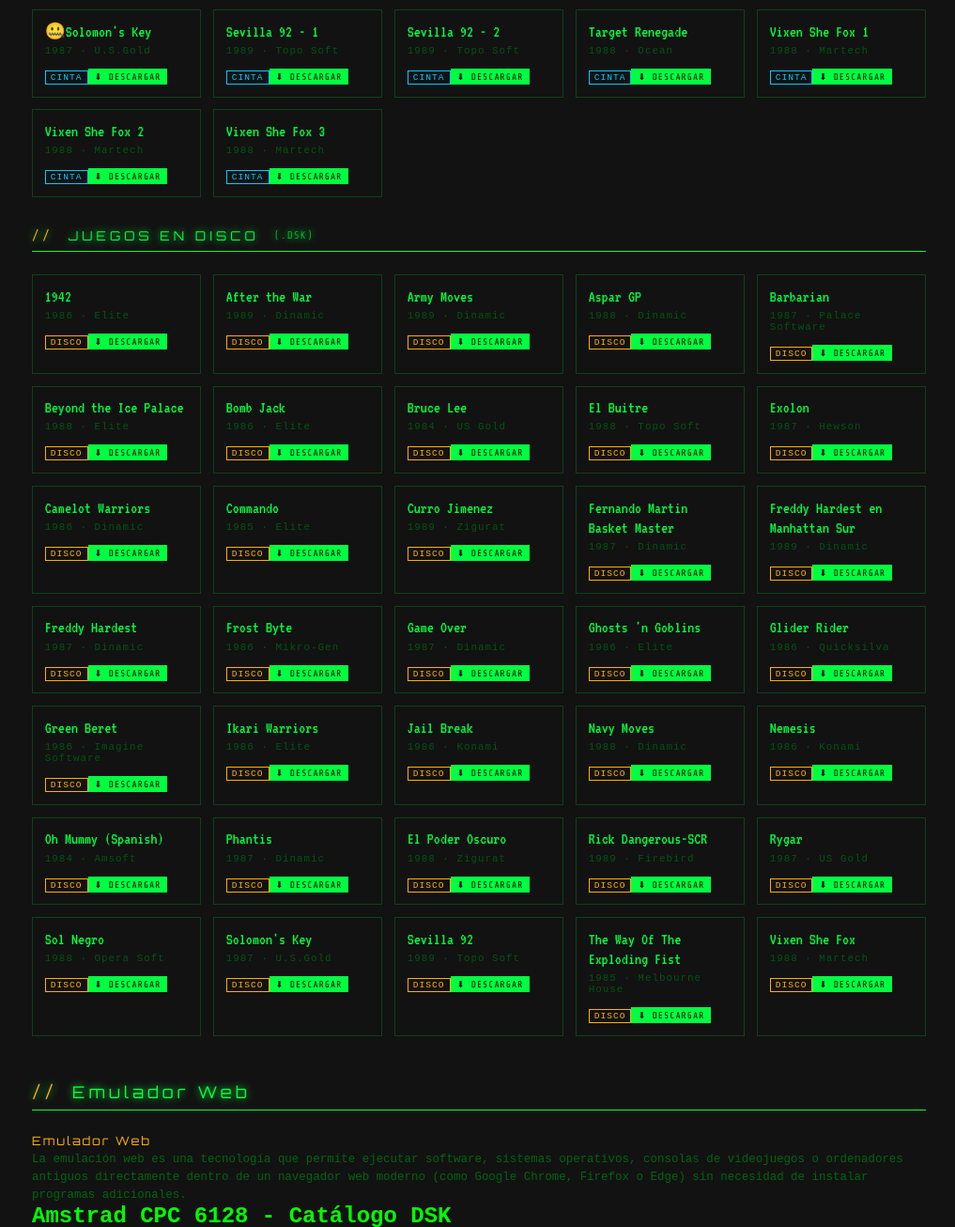
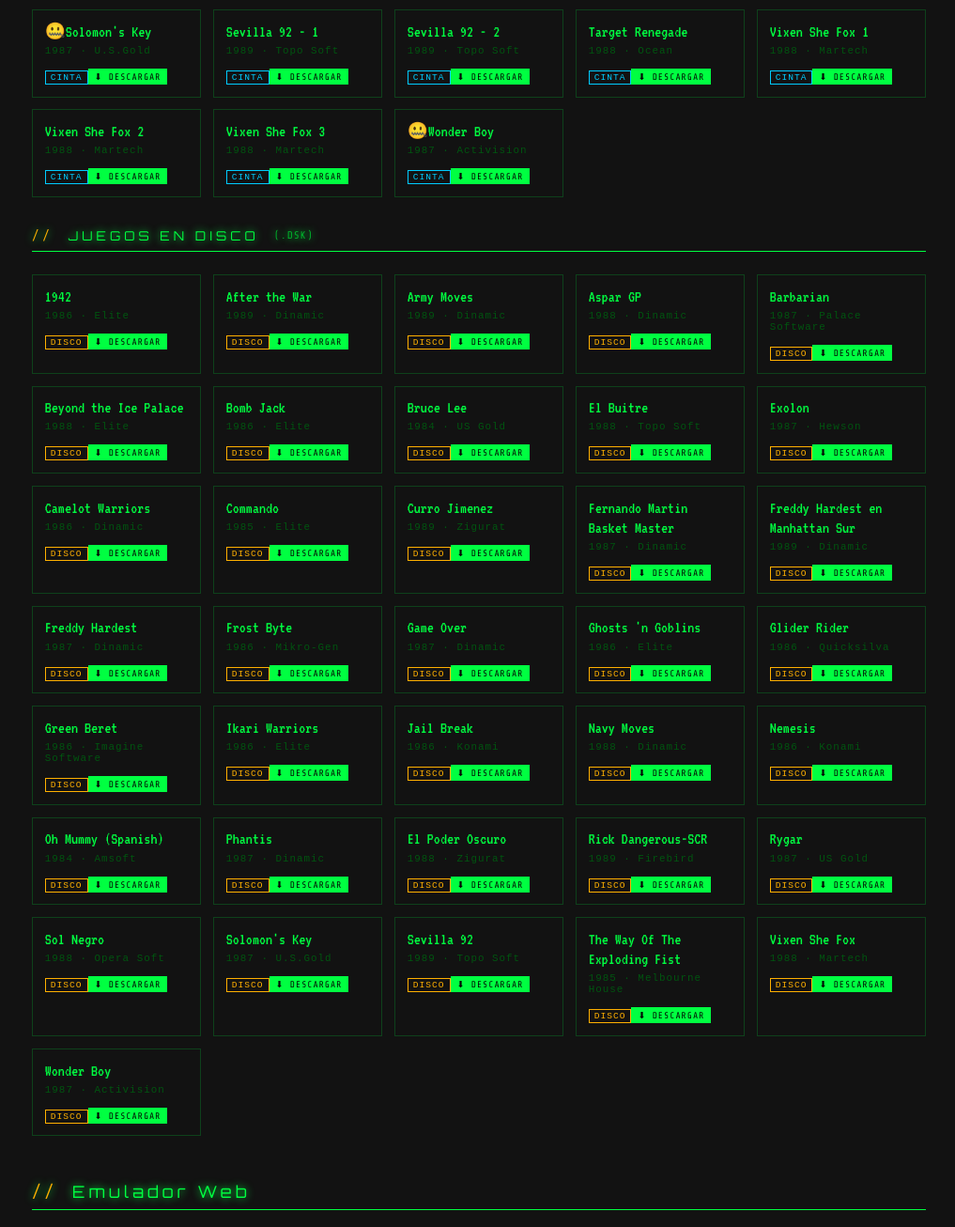
Before and after one commit to nomar2/amstrad, a plain HTML site: page index.html in a window 1280 px wide. Shown: the part 3847-5153 px from the top of the page at 94% size, without its empty margins (130-1147 px from the left). Drawn offline with nearby package versions, Linux system fonts and the light colour scheme.

Commit message:
Add files via upload

```diff
--- a/index.html
+++ b/index.html
@@ -511,6 +511,7 @@
 <div class="game-item"><div class="gi-title">Vixen She Fox 1</div><div class="gi-year">1988 · Martech</div><div class="gi-badge badge-cinta">CINTA</div><a class="dl-btn" href="cdt/vixen1.cdt" download>⬇ DESCARGAR</a></div>
 <div class="game-item"><div class="gi-title">Vixen She Fox 2</div><div class="gi-year">1988 · Martech</div><div class="gi-badge badge-cinta">CINTA</div><a class="dl-btn" href="cdt/vixen2.cdt" download>⬇ DESCARGAR</a></div>
 <div class="game-item"><div class="gi-title">Vixen She Fox 3</div><div class="gi-year">1988 · Martech</div><div class="gi-badge badge-cinta">CINTA</div><a class="dl-btn" href="cdt/vixen3.cdt" download>⬇ DESCARGAR</a></div>
+<div class="game-item"><div class="gi-title">🤐Wonder Boy</div><div class="gi-year">1987 · Activision</div><div class="gi-badge badge-cinta">CINTA</div><a class="dl-btn" href="cdt/wonder.cdt" download>⬇ DESCARGAR</a></div>
     </div>
 
     <div class="section-title" style="font-size:0.85rem;margin-top:2rem">
@@ -553,6 +554,7 @@
 <div class="game-item"><div class="gi-title">Sevilla 92</div><div class="gi-year">1989 · Topo Soft</div><div class="gi-badge badge-disco">DISCO</div><a class="dl-btn" href="dsk/sevilla.dsk" download>⬇ DESCARGAR</a></div>
 <div class="game-item"><div class="gi-title">The Way Of The Exploding Fist</div><div class="gi-year">1985 · Melbourne House</div><div class="gi-badge badge-disco">DISCO</div><a class="dl-btn" href="dsk/The Way Of The Exploding Fist (UK) (1985) (v2) (Trainer).dsk" download>⬇ DESCARGAR</a></div>
 <div class="game-item"><div class="gi-title">Vixen She Fox</div><div class="gi-year">1988 · Martech</div><div class="gi-badge badge-disco">DISCO</div><a class="dl-btn" href="dsk/Vixen (1988).dsk" download>⬇ DESCARGAR</a></div>
+<div class="game-item"><div class="gi-title">Wonder Boy</div><div class="gi-year">1987 · Activision</div><div class="gi-badge badge-disco">DISCO</div><a class="dl-btn" href="dsk/Wonder Boy.dsk" download>⬇ DESCARGAR</a></div>
     </div>
 <!-- emulador -->
   <div id="emulador">
@@ -697,6 +699,7 @@
         <button class="btn-game" onclick="cargarDisco('Solomon_s_Key__(Release_ERBE)__ENGLISH.dsk')">🎮 Solomon's Key</button>
         <button class="btn-game" onclick="cargarDisco('The Way Of The Exploding Fist (UK) (1985) (v2) (Trainer).dsk')">🎮 Exploding Fist</button>
         <button class="btn-game" onclick="cargarDisco('Vixen (1988).dsk')">🎮 Vixen</button>
+        <button class="btn-game" onclick="cargarDisco('Wonder Boy.dsk')">🎮 Wonder Boy</button>
       </div>
     </div>
     <div id="emulator-container"></div>
```
